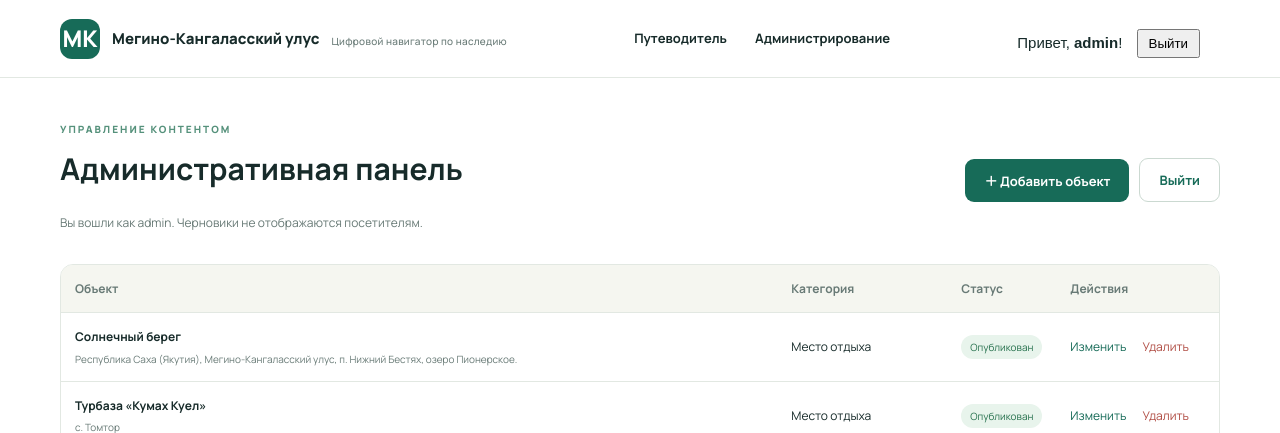
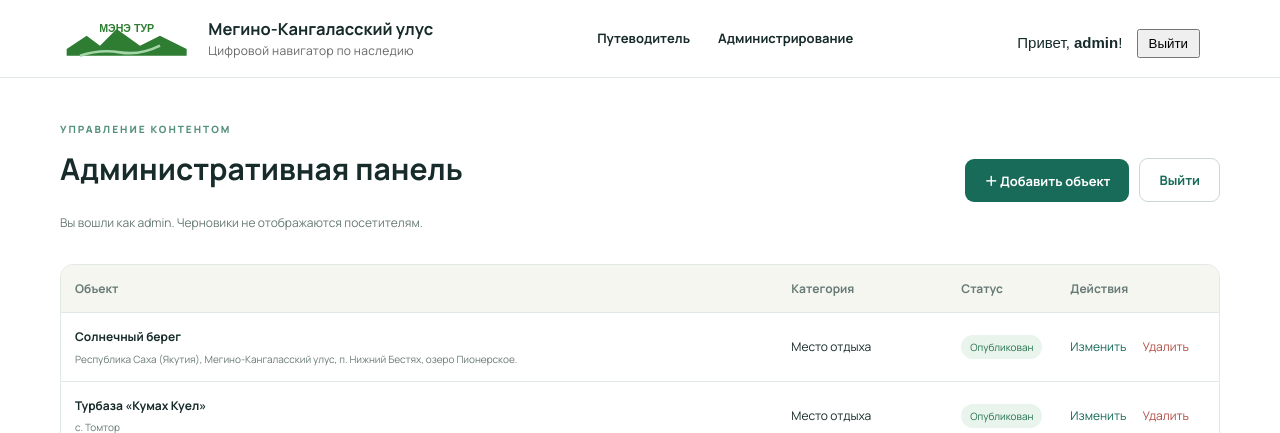
Before and after one commit to ajdimir583-blip/turemx, a Flask app: page /admin in a window 1280 px wide. Shown: the top 433 px of the page. Run offline with Flask 3, Linux system fonts and the light colour scheme; a user stored in the database is signed in; data comes from the database, SQL or seed files in the repository.

Commit message:
Update base.html

```diff
--- a/templates/base.html
+++ b/templates/base.html
@@ -10,8 +10,20 @@
 </head>
 <body>
 <header class="site-header">
-    <a class="brand" href="{{ url_for('index') }}"><span class="brand-mark">МК</span>Мегино-Кангаласский улус <small>Цифровой навигатор по наследию</small></a>
-
+       <a class="brand" href="{{ url_for('index') }}" style="display: flex; align-items: center; text-decoration: none; gap: 15px;">
+        <svg height="40" viewBox="0 0 200 60" xmlns="http://www.w3.org/2000/svg">
+            <!-- Горы -->
+            <path d="M10 45 L40 25 L60 40 L85 15 L120 40 L150 25 L190 45 L190 55 L10 55 Z" fill="#2E7D32"/>
+            <!-- Река -->
+            <path d="M30 55 Q60 45 90 50 T150 40" stroke="#A5D6A7" stroke-width="4" fill="none"/>
+            <!-- Текст -->
+            <text x="100" y="20" font-family="Arial, sans-serif" font-size="16" font-weight="bold" fill="#2E7D32" text-anchor="middle">МЭНЭ ТУР</text>
+        </svg>
+        <div style="display: flex; flex-direction: column; line-height: 1.2;">
+            <span style="font-size: 1.1em; font-weight: bold; color: inherit;">Мегино-Кангаласский улус</span>
+            <small style="font-size: 0.8em; color: #666; font-weight: normal;">Цифровой навигатор по наследию</small>
+        </div>
+    </a>
     <nav>
         <a href="{{ url_for('index') }}">Путеводитель</a>
         <a href="{{ url_for('admin') }}">Администрирование</a>
```
